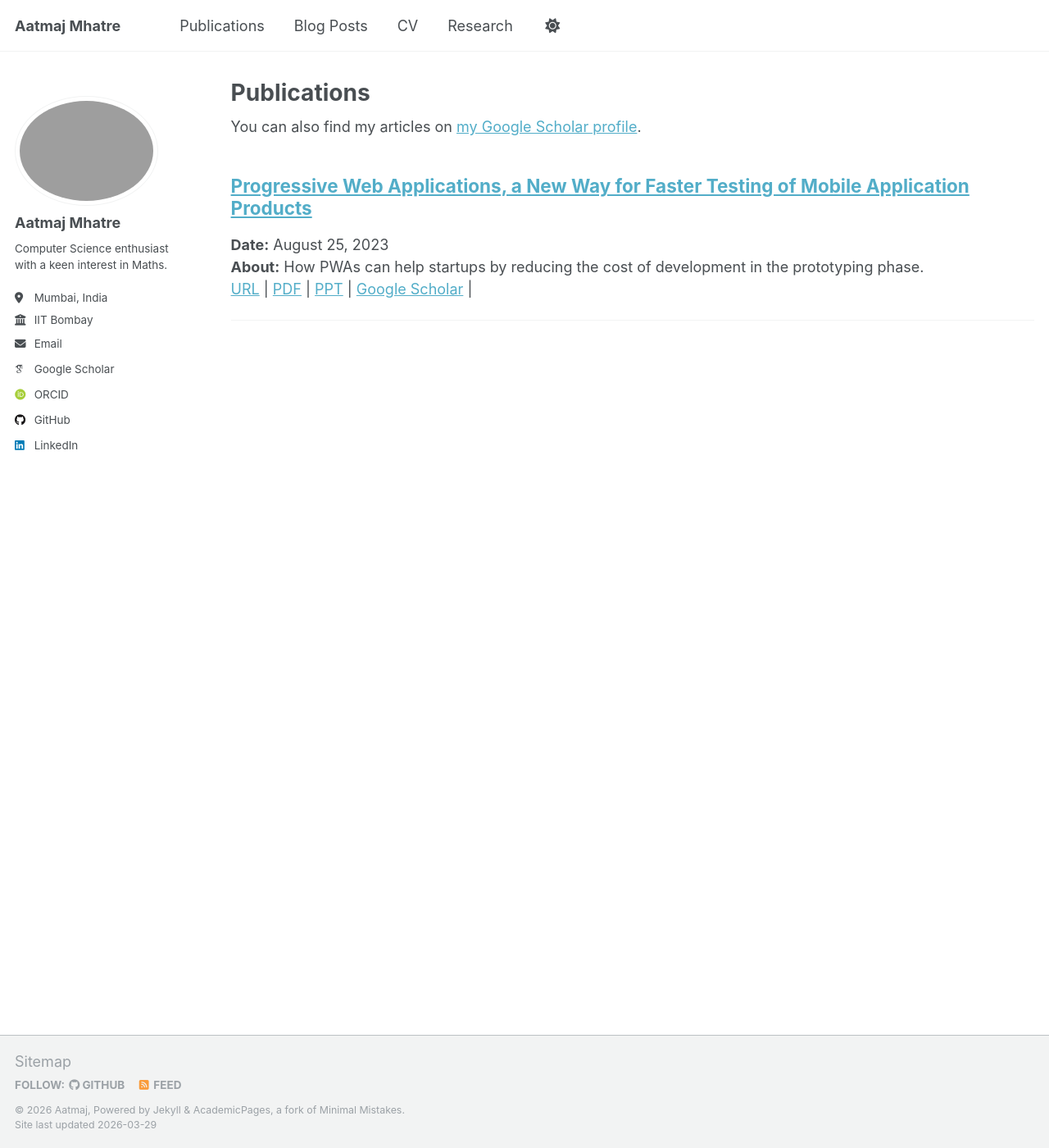
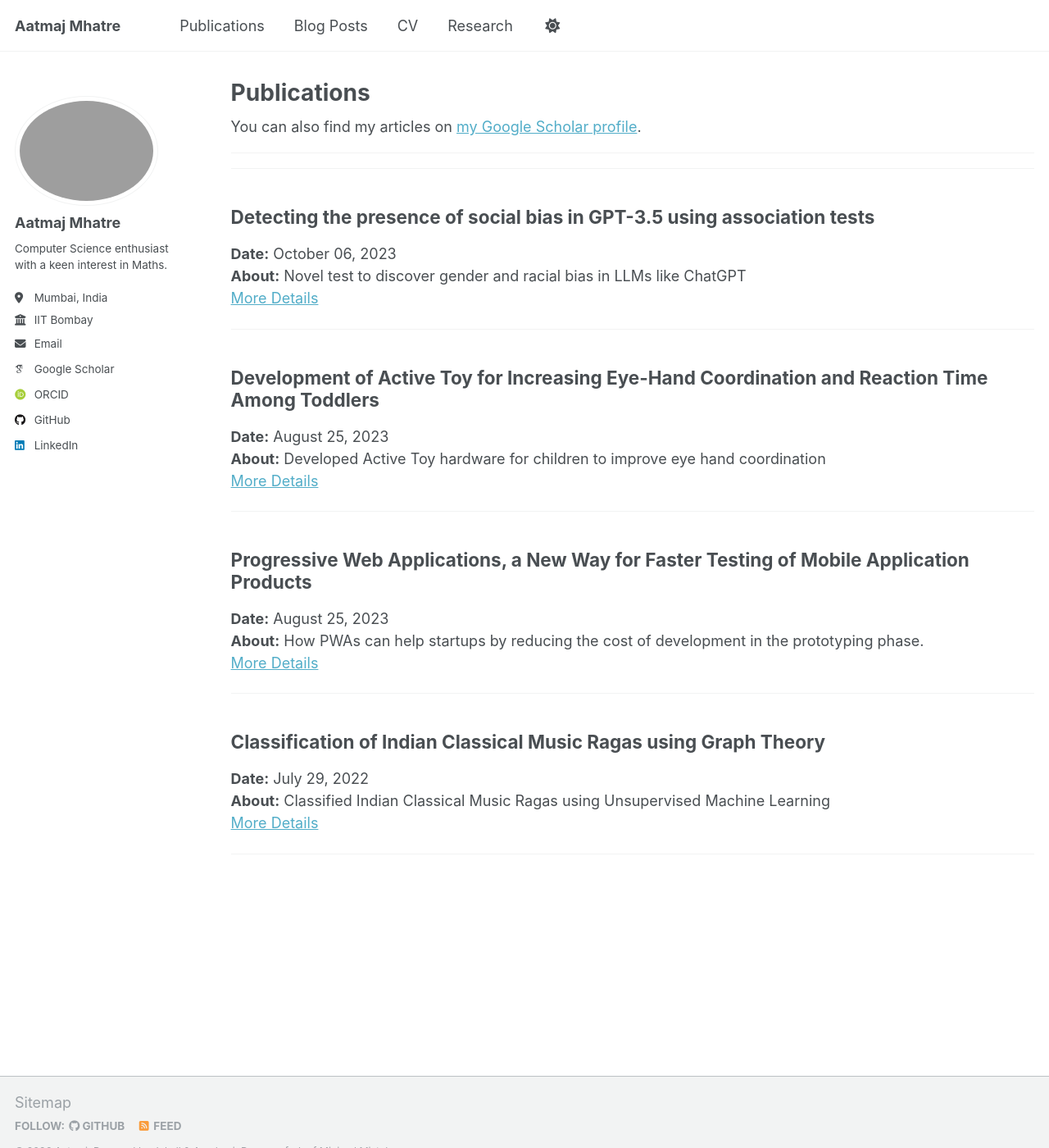
Before and after one commit to Aatmaj-Zephyr/about, a Jekyll site: the page built from _pages/publications.html, in a window 1280 px wide and 1400 px high. Shown: the whole window at 82% size. Built offline with Jekyll 4.4.1, drawn with Linux system fonts in a browser that asks for light colours; some web fonts are replaced; a script that is not in the unit is left out.

Commit message:
Added all papers

```diff
--- a/_pages/publications.html
+++ b/_pages/publications.html
@@ -9,40 +9,22 @@ author_profile: true
   <div class="wordwrap">You can also find my articles on <a href="{{site.author.googlescholar}}">my Google Scholar profile</a>.</div>
 {% endif %}
 
+<hr>
+<hr>
+
+
 {% include base_path %}
 {% for post in site.publications reversed %}
-  <div class="publication-item">
 
-    <!-- Title -->
-    <h2><a href="./../{{post.permalink}}">{{ post.title }}</a></h2>
-    <!-- Main visible info -->
-    <p>
-      <strong>Date:</strong> {{ post.date | date: "%B %d, %Y" }}<br>
-      <strong>About:</strong> {{ post.about }}<br>
+<h2>{{ post.title }}</h2>
+<p>
+  <strong>Date:</strong> {{ post.date | date: "%B %d, %Y" }}<br>
+  <strong>About:</strong> {{ post.about }}<br>
 
-      {% if post.doi %}
-        <a href="https://doi.org/{{ post.doi }}" target="_blank">URL</a> |
-      {% endif %}
-
-      {% if post.pdf %}
-        <a href="{{ post.pdf }}" target="_blank">PDF</a> |
-      {% endif %}
-
-      {% if post.ppt %}
-        <a href="{{ post.ppt }}" target="_blank">PPT</a> |
-      {% endif %}
-
-      {% if post.poster %}
-        <a href="{{ post.poster }}" target="_blank">Poster</a>
-      {% endif %}
-
-      {% if post.scholar %}
-        <a href="{{ post.scholar }}" target="_blank">Google Scholar</a> |
-      {% endif %}
+  <a href="./../{{post.permalink}}">More Details</a>
 
 
-    </p>
-    <hr>
+</p>
+<hr>
 
-  </div>
 {% endfor %}
--- /dev/null
+++ b/_publications/bias.md
@@ -0,0 +1,18 @@
+---
+layout: archive
+permalink: /Publications/bias/
+author_profile: true
+title: "Detecting the presence of social bias in GPT-3.5 using association tests"
+collection: publications
+category: conference
+date: 2023-10-6
+venue: "IEEE Xplore"
+author_rank: "First"
+doi: "https://doi.org/10.1109/ICACTA58201.2023.10392776"
+pdf: "https://svu-naac.somaiya.edu/C3/DVV/3.4.5/Confernce+and+Book+Chapter/62.pdf"
+ppt: "https://drive.google.com/file/d/1FFLSQqzvifDZATmHRMWOXhUcZp0yuxfT/view?usp=sharing"
+about: "Novel test to discover gender and racial bias in LLMs like ChatGPT"
+scholar: "https://scholar.google.com/citations?view_op=view_citation&hl=en&user=ky53uMcAAAAJ&citation_for_view=ky53uMcAAAAJ:u-x6o8ySG0sC"
+abstract: "Bias in AI is becoming a rising concern as more and more systems rely on generative artificial intelligence. The bias in the training data used to train generative AI is reflected in its applications such as writing, drawing, advising and decision-making. Since the advent of GPT-3, a growing number of people have been relying on it. Content generated by GPT-3 has the potential to influence people on multiple levels. If this content is biased only towards a certain proportion of the population, it may have grave consequences including legal and ethical concerns. The aim of this study is to detect the associations in large language generative models. This study presents a test which can be used as an effective medium to test high-level bias in chat-based GPT models such as ChatGPT. This test measures word associations and is similar in essence to the Implicit Association Test (IAT) which is used to measure bias in humans. The test gives insights into the bias of the model with respect to the explicit associations found by querying the model. In this study, we use this test to detect gender-career and racial bias in the ChatGPT-3.5 model. We prove that the model is negatively biased towards women and people of the Arabic race."
+---
+{% include my_publication_viewer.html %}
--- /dev/null
+++ b/_publications/raga.md
@@ -0,0 +1,18 @@
+---
+layout: archive
+permalink: /Publications/raga/
+author_profile: true
+title: "Classification of Indian Classical Music Ragas using Graph Theory"
+collection: publications
+category: conference
+date: 2022-07-29
+venue: "IEEE Xplore"
+author_rank: "First"
+doi: "https://doi.org/10.1109/ICNGIS54955.2022.10079833"
+pdf: "https://svu-naac.somaiya.edu/C3/DVV/3.4.5/Confernce+and+Book+Chapter/172.pdf"
+ppt: "https://drive.google.com/file/d/1kvulFBlHHh3tFlrqDBQcvvwtCiPj-9_5/view?usp=sharing"
+about: "Classified Indian Classical Music Ragas using Unsupervised Machine Learning"
+scholar: "https://scholar.google.com/citations?view_op=view_citation&hl=en&user=ky53uMcAAAAJ&citation_for_view=ky53uMcAAAAJ:d1gkVwhDpl0C"
+abstract: "A Raga is a melodic framework of a certain structure of notes. The Ragas of Indian classical music are roughly divided into 10 divisions by V.N. Bhatkhande based on certain rules and specific melodic styles. This is known as the traditional ’ Thaat’ system. This study aims at grouping Ragas using graph clustering methods and compare the results with the traditional methods of classification. This classification is based on the similarity between ragas on basis of 35 parameters based on the presence and absence of notes and characteristic notes. In this study, graphs are classified with two methods. One of them is a community detection algorithm using mixture models. The other method is based on classification using the nearest neighbour where traditional group members are selected as the classification criterion. In this study, the aim is not classifying music into ragas, on which a lot of research has been previously done, but classifying ragas themselves into groups. Our results match well with the traditional methods of classification."
+---
+{% include my_publication_viewer.html %}
--- /dev/null
+++ b/_publications/toy.md
@@ -0,0 +1,19 @@
+---
+layout: archive
+permalink: /Publications/toy/
+author_profile: true
+title: "Development of Active Toy for Increasing Eye-Hand Coordination and Reaction Time Among Toddlers"
+collection: publications
+category: conference
+date: 2023-08-25
+venue: "IEEE Xplore"
+author_rank: "First"
+doi: "https://doi.org/10.1109/ASIANCON58793.2023.10270400"
+pdf: "https://svu-naac.somaiya.edu/C3/DVV/3.4.5/Confernce+and+Book+Chapter/39.pdf"
+ppt: "https://drive.google.com/file/d/1qblH0_KBcUGYiuwmnsf1PlCH5Mu8IQ1P/view?usp=sharing"
+poster: "https://drive.google.com/file/d/1qBLtDUJ8RJEoHdMjna6EM2M0f9Y0-Ru6/view?usp=sharing"
+about: "Developed Active Toy hardware for children to improve eye hand coordination"
+scholar: "https://scholar.google.com/citations?view_op=view_citation&hl=en&user=ky53uMcAAAAJ&citation_for_view=ky53uMcAAAAJ:9yKSN-GCB0IC"
+abstract: "Eye-hand coordination and reaction time are important skills for performing a wide range of physical activities and tasks. These skills can be enhanced with practice and training in childhood when the brain is more adaptable and flexible. The project aims at making an active toy for children. This active toy is intended to increase the eye-hand coordination and reaction time of users. It is a simple but cost-effective structure. The difficulty of the game can be adjusted using a compatible mobile application. This paper discusses the hardware and software implementations of the prototype."
+---
+{% include my_publication_viewer.html %}
```
Also changed, not shown: _includes/my_publication_viewer.html (+6 -6 lines), _publications/pwa.md (+0 -1 lines).
